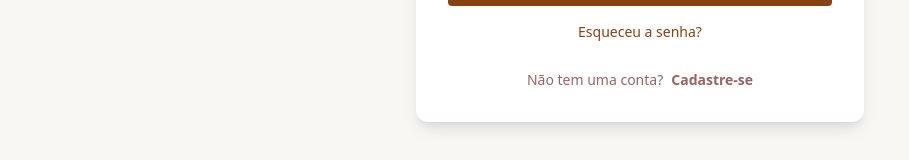
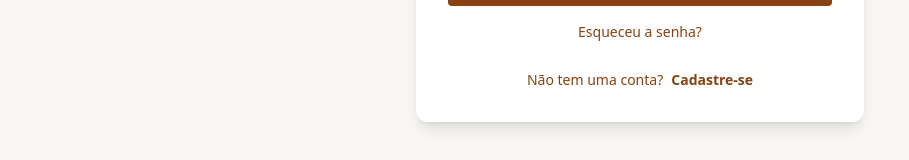
Before and after one commit to fbmcarmo/sebao-online, a Next.js app: page /login in a window 1280 px wide. Shown: the part 634-794 px from the top of the page, without its empty margins (0-909 px from the left). Built offline with nearby package versions, Linux system fonts and the light colour scheme.

Commit message:
alteraçãocorcampo

```diff
--- a/src/pages/login/index.jsx
+++ b/src/pages/login/index.jsx
@@ -128,10 +128,10 @@ export default function Login() {
             </div>
           </div>
           <div className="mt-4">
-            <p className="text-center text-[#976460] text-sm">
+            <p className="text-center text-[#884211] text-sm">
               Não tem uma conta?
               <button
-                className="text-[#976460] font-bold cursor-pointer pl-2 hover:underline"
+                className="text-[#884211] font-bold cursor-pointer pl-2 hover:underline"
                 type="button"
                 onClick={() => (window.location.href = "/cadastrar")}
               >
```
